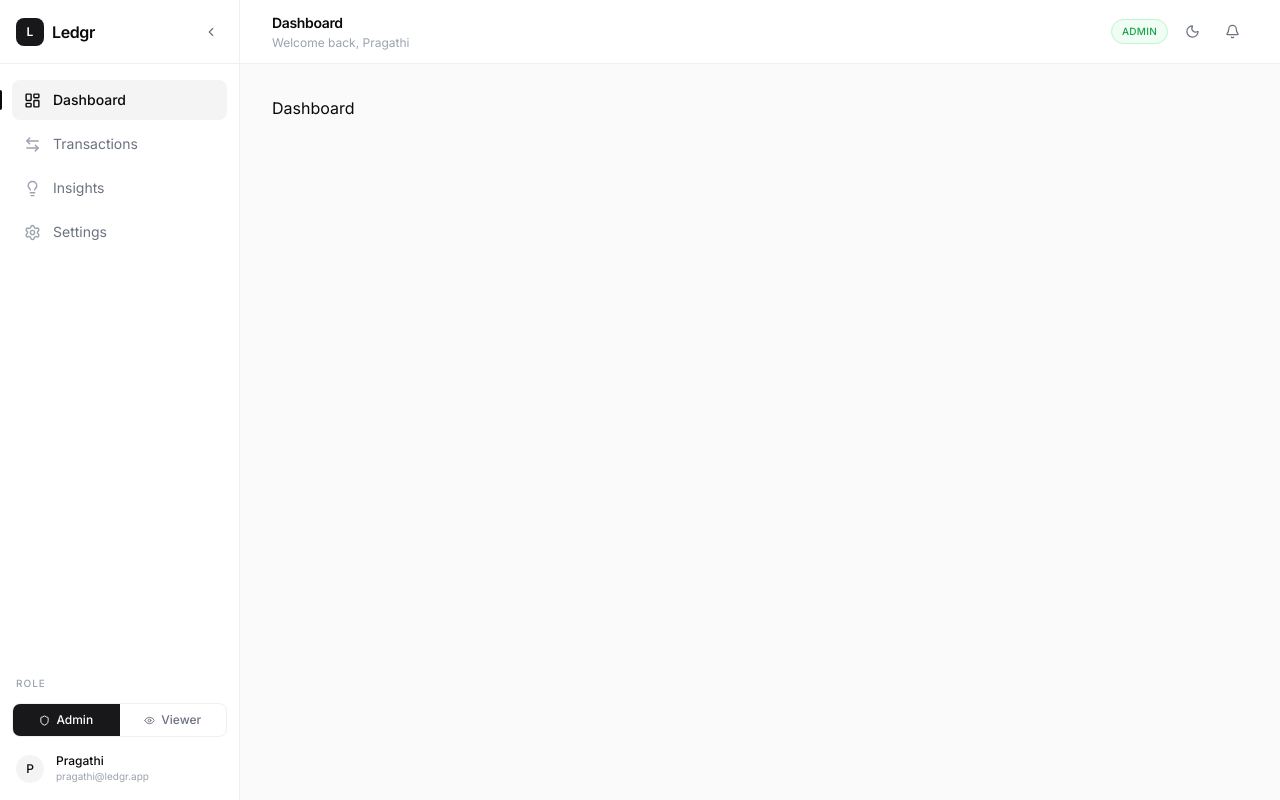
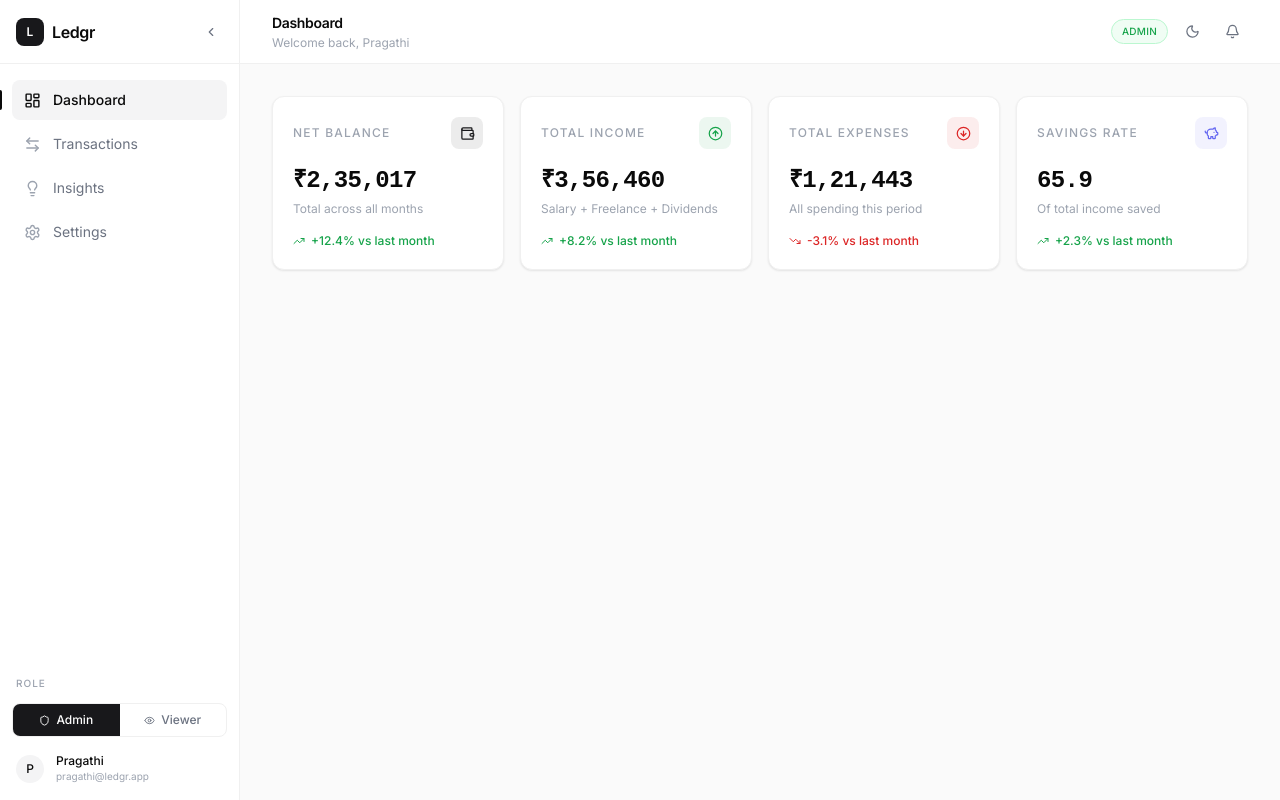
Before and after one commit to pragathii2611/ledgr, a React (Vite) app: page / in a window 1280 px wide. Built offline with nearby package versions, Linux system fonts and the light colour scheme.

Commit message:
add KPI cards with count-up animation and skeleton loading

```diff
--- /dev/null
+++ b/src/components/dashboard/KPICards.jsx
@@ -0,0 +1,141 @@
+import { useEffect, useRef, useState } from "react";
+import { TrendingUp, TrendingDown, Wallet, ArrowDownCircle, ArrowUpCircle, PiggyBank } from "lucide-react";
+import { formatCompact, formatCurrency } from "../../utils/formatters";
+import { KPICardSkeleton } from "../ui/Skeleton";
+
+// animates number counting up from 0
+function useCountUp(target, duration = 800, isLoading = false) {
+  const [value, setValue] = useState(0);
+
+  useEffect(() => {
+    if (isLoading || target === 0) return;
+    let start = 0;
+    const step = target / (duration / 16);
+    const timer = setInterval(() => {
+      start += step;
+      if (start >= target) {
+        setValue(target);
+        clearInterval(timer);
+      } else {
+        setValue(Math.floor(start));
+      }
+    }, 16);
+    return () => clearInterval(timer);
+  }, [target, duration, isLoading]);
+
+  return value;
+}
+
+function KPICard({ label, value, sub, icon: Icon, trend, trendValue, color, isLoading, prefix = "₹" }) {
+  const animated = useCountUp(value, 800, isLoading);
+
+  if (isLoading) return <KPICardSkeleton />;
+
+  const isPositive = trend === "up";
+
+  return (
+    <div className="bg-white dark:bg-[#18181B] border border-[#F0F0F0] dark:border-[#27272A] rounded-card shadow-card p-5 flex flex-col gap-4 hover:shadow-md transition-shadow duration-200">
+      {/* top row */}
+      <div className="flex items-center justify-between">
+        <span className="text-xs text-[#9CA3AF] dark:text-[#52525B] font-medium uppercase tracking-widest">
+          {label}
+        </span>
+        <div
+          className="w-8 h-8 rounded-lg flex items-center justify-center"
+          style={{ backgroundColor: `${color}15` }}
+        >
+          <Icon size={15} style={{ color }} />
+        </div>
+      </div>
+
+      {/* value */}
+      <div>
+        <p className="text-2xl font-semibold text-[#0A0A0A] dark:text-[#FAFAFA] tracking-tight font-mono">
+          {prefix}{animated.toLocaleString("en-IN")}
+        </p>
+        <p className="text-xs text-[#9CA3AF] dark:text-[#52525B] mt-1">
+          {sub}
+        </p>
+      </div>
+
+      {/* trend */}
+      {trendValue !== undefined && (
+        <div className="flex items-center gap-1.5">
+          {isPositive ? (
+            <TrendingUp size={12} className="text-[#16A34A]" />
+          ) : (
+            <TrendingDown size={12} className="text-[#DC2626]" />
+          )}
+          <span
+            className={`text-xs font-medium ${
+              isPositive ? "text-[#16A34A]" : "text-[#DC2626]"
+            }`}
+          >
+            {isPositive ? "+" : ""}{trendValue}% vs last month
+          </span>
+        </div>
+      )}
+    </div>
+  );
+}
+
+export default function KPICards({ transactions, isLoading }) {
+  const income = transactions
+    .filter((t) => t.type === "income")
+    .reduce((sum, t) => sum + t.amount, 0);
+
+  const expenses = transactions
+    .filter((t) => t.type === "expense")
+    .reduce((sum, t) => sum + t.amount, 0);
+
+  const balance = income - expenses;
+  const savingsRate = income > 0 ? ((balance / income) * 100).toFixed(1) : 0;
+
+  const cards = [
+    {
+      label: "Net Balance",
+      value: balance,
+      sub: "Total across all months",
+      icon: Wallet,
+      color: "#18181B",
+      trend: balance >= 0 ? "up" : "down",
+      trendValue: 12.4,
+    },
+    {
+      label: "Total Income",
+      value: income,
+      sub: "Salary + Freelance + Dividends",
+      icon: ArrowUpCircle,
+      color: "#16A34A",
+      trend: "up",
+      trendValue: 8.2,
+    },
+    {
+      label: "Total Expenses",
+      value: expenses,
+      sub: "All spending this period",
+      icon: ArrowDownCircle,
+      color: "#DC2626",
+      trend: "down",
+      trendValue: -3.1,
+    },
+    {
+      label: "Savings Rate",
+      value: Number(savingsRate),
+      sub: "Of total income saved",
+      icon: PiggyBank,
+      color: "#6366F1",
+      prefix: "",
+      trendValue: 2.3,
+      trend: "up",
+    },
+  ];
+
+  return (
+    <div className="grid grid-cols-1 sm:grid-cols-2 xl:grid-cols-4 gap-4">
+      {cards.map((card) => (
+        <KPICard key={card.label} {...card} isLoading={isLoading} />
+      ))}
+    </div>
+  );
+}
--- a/src/pages/Dashboard.jsx
+++ b/src/pages/Dashboard.jsx
@@ -1,3 +1,20 @@
+import { useEffect } from "react";
+import { useTransactionStore } from "../store/transactionStore";
+import KPICards from "../components/dashboard/KPICards";
+
 export default function Dashboard() {
-  return <div className="text-[#0A0A0A] dark:text-[#FAFAFA]">Dashboard</div>;
+  const { transactions, isLoading, fetchTransactions } = useTransactionStore();
+
+  useEffect(() => {
+    if (transactions.length === 0) {
+      fetchTransactions();
+    }
+  }, []);
+
+  return (
+    <div className="space-y-6">
+      {/* KPI Cards */}
+      <KPICards transactions={transactions} isLoading={isLoading} />
+    </div>
+  );
 }
```
